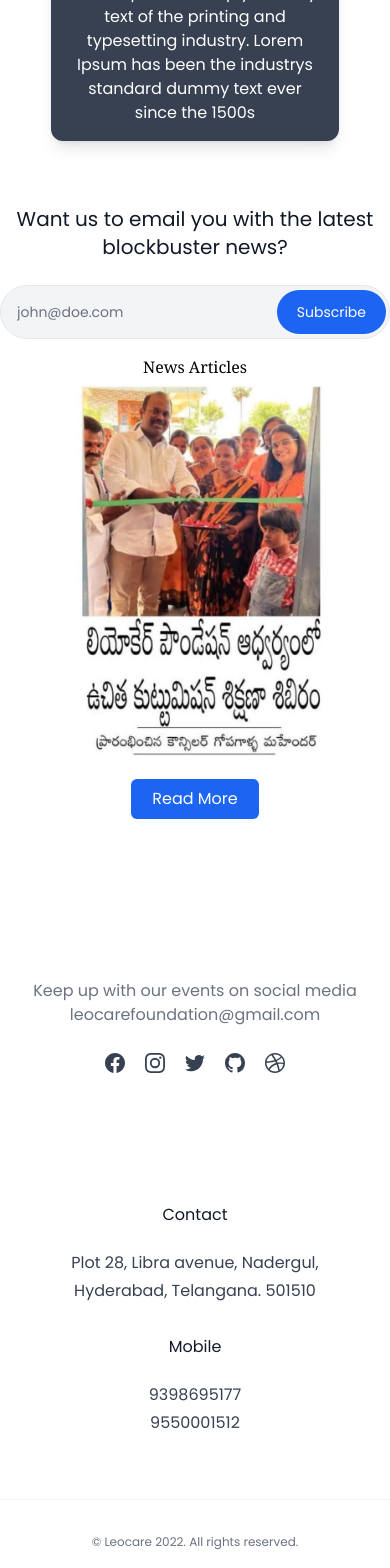
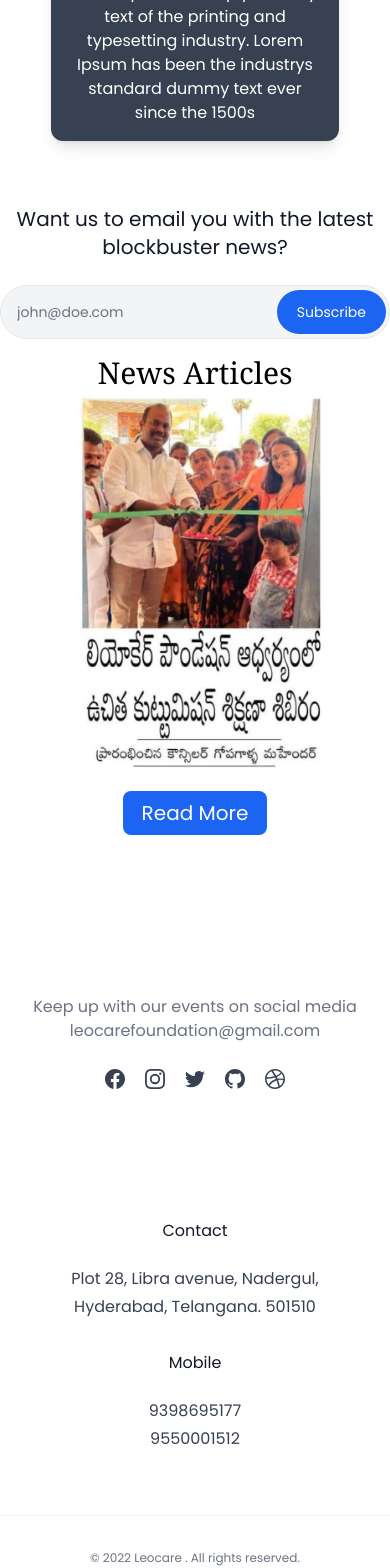
Before and after one commit to shreyagupta2405/Leocare, a React (Create React App) app in the folder Client/: page /skills in a window 390 px wide. Shown: the part 1651-3219 px from the top of the page. Built offline with nearby package versions, Linux system fonts and the light colour scheme; what tw-elements would draw is missing.

Commit message:
small changes correction

```diff
--- a/Client/src/Components/Footer.jsx
+++ b/Client/src/Components/Footer.jsx
@@ -37,9 +37,9 @@ function Footer() {
 
                         <div class=" justify-center justify-self-center  bg-slate-900  text-black  text-center">
 
-                          <div className='sm:text-2xl lg:text-3xl font-serif'>News Articles</div>
+                          <div className='text-3xl font-serif'>News Articles</div>
                            <img src={img} className='h-96'></img>
-                           <button className='text-md m-4 p-2 bg-blue-600 rounded-md hover:bg-blue-700 text-white w-32'><a href='/articles'> Read More</a></button>
+                           <button className='text-xl m-4 p-2 bg-blue-600 rounded-lg hover:bg-blue-700 text-white w-36'><a href='/articles'> Read More</a></button>
                         </div>
 
                     </div>
@@ -183,8 +183,6 @@ function Footer() {
                                 <a class="text-gray-700 transition hover:text-gray-700/75" href="/">
                                 Hyderabad, Telangana. 501510
                                 </a>
-
-
                             </nav>
                         </div>
 
@@ -197,15 +195,11 @@ function Footer() {
                             >
                                 <a class="text-gray-700 transition hover:text-gray-700/75" href="/">
                                 9398695177
-
-
                                 </a>
 
                                 <a class="text-gray-700 transition hover:text-gray-700/75" href="/">
                                 9550001512
                                 </a>
-
-
                             </nav>
                         </div>
                     </div>
@@ -213,9 +207,7 @@ function Footer() {
 
                 <div class="mt-16 border-t border-gray-100 pt-8">
                     <p class="text-center text-xs leading-relaxed text-gray-500">
-                        © Leocare 2022. All rights reserved.
-
-
+                        © 2022 Leocare . All rights reserved.
                     </p>
                 </div>
             </div>
--- a/Client/src/Pages/Home.jsx
+++ b/Client/src/Pages/Home.jsx
@@ -48,7 +48,7 @@ function Home() {
                                     alt="..."
                                 />
                                 <div className="carousel-caption hidden md:block absolute text-center">
-                                    <h5 className="text-4xl">Show you care, chnage their world</h5>
+                                    <h5 className="text-4xl">Show you care, change their world</h5>
 
                                 </div>
                             </div>
@@ -59,7 +59,7 @@ function Home() {
                                     alt="..."
                                 />
                                 <div className="carousel-caption hidden md:block absolute text-center">
-                                <h5 className="text-4xl">Show you care, chnage their world</h5>
+                                <h5 className="text-4xl">Show you care, change their world</h5>
                                 </div>
                             </div>
                             <div className="carousel-item relative float-left w-full">
@@ -69,7 +69,7 @@ function Home() {
                                     alt="..."
                                 />
                                 <div className="carousel-caption hidden md:block absolute text-center">
-                                <h5 className="text-4xl">Show you care, chnage their world</h5>
+                                <h5 className="text-4xl">Show you care, change their world</h5>
                                 </div>
                             </div>
                         </div>
```
